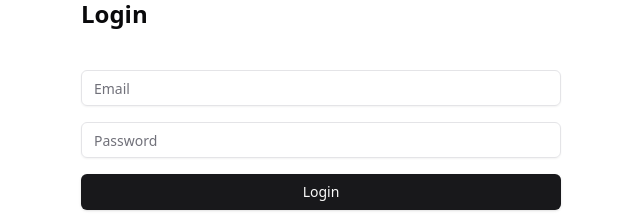
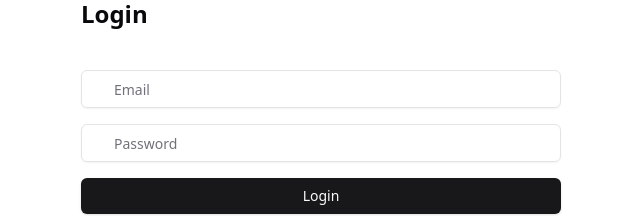
Before and after one commit to paullouppe/health_coaching_app, a React (Vite) app: page /signin in a window 1280 px wide. Shown: the part 385-601 px from the top of the page, without its empty margins (319-959 px from the left). Built offline with nearby package versions, Linux system fonts and the light colour scheme; a web font is replaced by a local one.

Commit message:
func rework the input of shad cn to accept icon on left or right (non functionnal)

```diff
--- a/package.json
+++ b/package.json
@@ -22,6 +22,8 @@
     "clsx": "^2.1.0",
     "embla-carousel-react": "^8.0.1",
     "js-cookie": "^3.0.5",
+    "lucide": "^0.364.0",
+    "lucide-react": "^0.364.0",
     "react": "^18.2.0",
     "react-dom": "^18.2.0",
     "react-hook-form": "^7.50.1",
--- a/src/components/ui/input.jsx
+++ b/src/components/ui/input.jsx
@@ -1,19 +1,40 @@
-import * as React from "react"
+import * as React from "react";
 
-import { cn } from "@/lib/utils"
+import { cn } from "@/lib/utils";
 
-const Input = React.forwardRef(({ className, type, ...props }, ref) => {
+const Input = React.forwardRef(
+  ({ className, type, icon: Icon, iconPosition = 'left', ...props }, ref) => {
     return (
-    (<input
+      <div
+        className={cn(
+          "flex items-center w-full rounded-md border border-input bg-transparent shadow-sm transition-colors",
+          className
+        )}
+      >
+        {typeof Icon === 'function' && iconPosition === 'left' && (
+          <div className="pl-3">
+            <Icon />
+          </div>
+        )}
+        <input
           type={type}
           className={cn(
-        "flex h-9 w-full rounded-md border border-input bg-transparent px-3 py-1 text-sm shadow-sm transition-colors file:border-0 file:bg-transparent file:text-sm file:font-medium placeholder:text-muted-foreground focus-visible:outline-none focus-visible:ring-1 focus-visible:ring-ring disabled:cursor-not-allowed disabled:opacity-50",
+            "flex-1 h-9 rounded-md bg-transparent px-3 py-1 text-sm transition-colors file:border-0 file:bg-transparent file:text-sm file:font-medium placeholder:text-muted-foreground focus-visible:outline-none focus-visible:ring-1 focus-visible:ring-ring disabled:cursor-not-allowed disabled:opacity-50",
+            iconPosition === 'left' ? 'pl-8' : 'pr-8', // Adjust padding based on icon position
             className
           )}
           ref={ref}
-      {...props} />)
+          {...props}
+        />
+        {typeof Icon === 'function' && iconPosition === 'right' && (
+          <div className="pr-3">
+            <Icon />
+          </div>
+        )}
+      </div>
     );
-})
-Input.displayName = "Input"
+  }
+);
+Input.displayName = "Input";
 
-export { Input }
+export { Input };
```
Also changed, not shown: 1 other file (tests, documents, lock files or other folders). Lines whose indentation alone changed are shown as unchanged.
